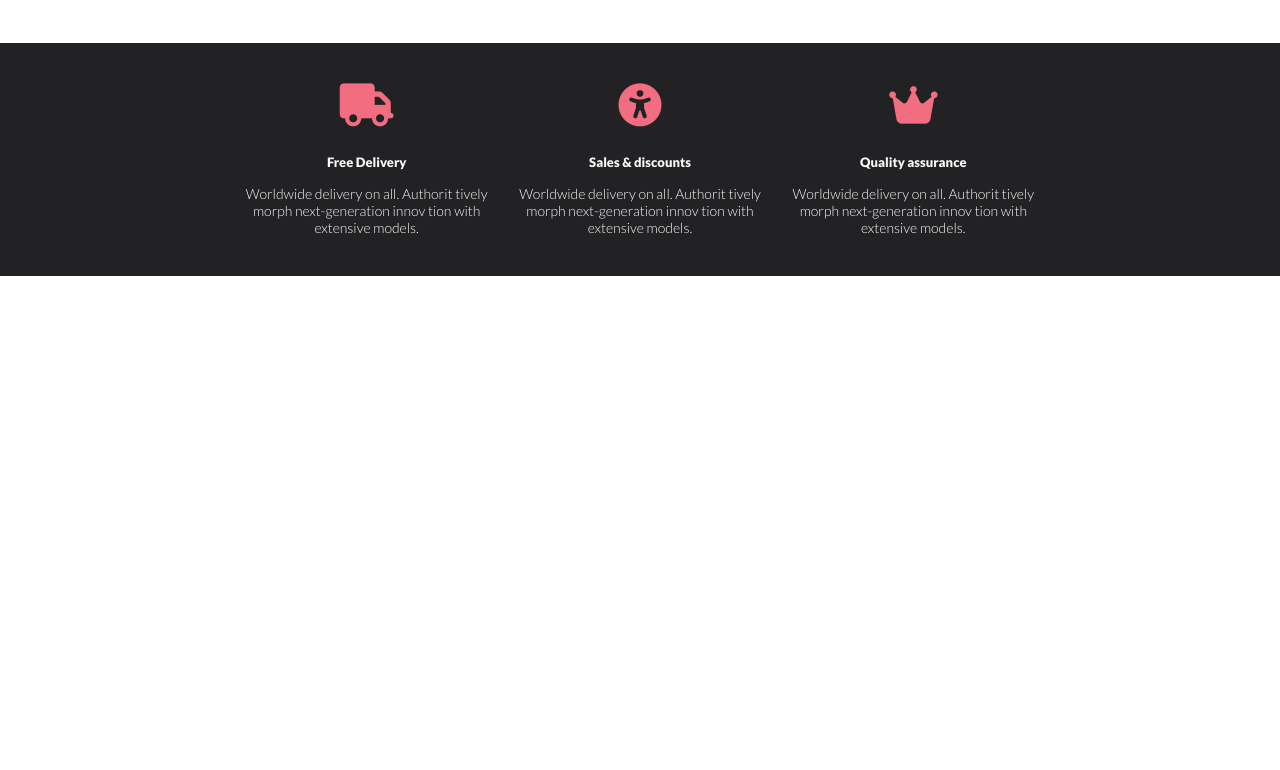
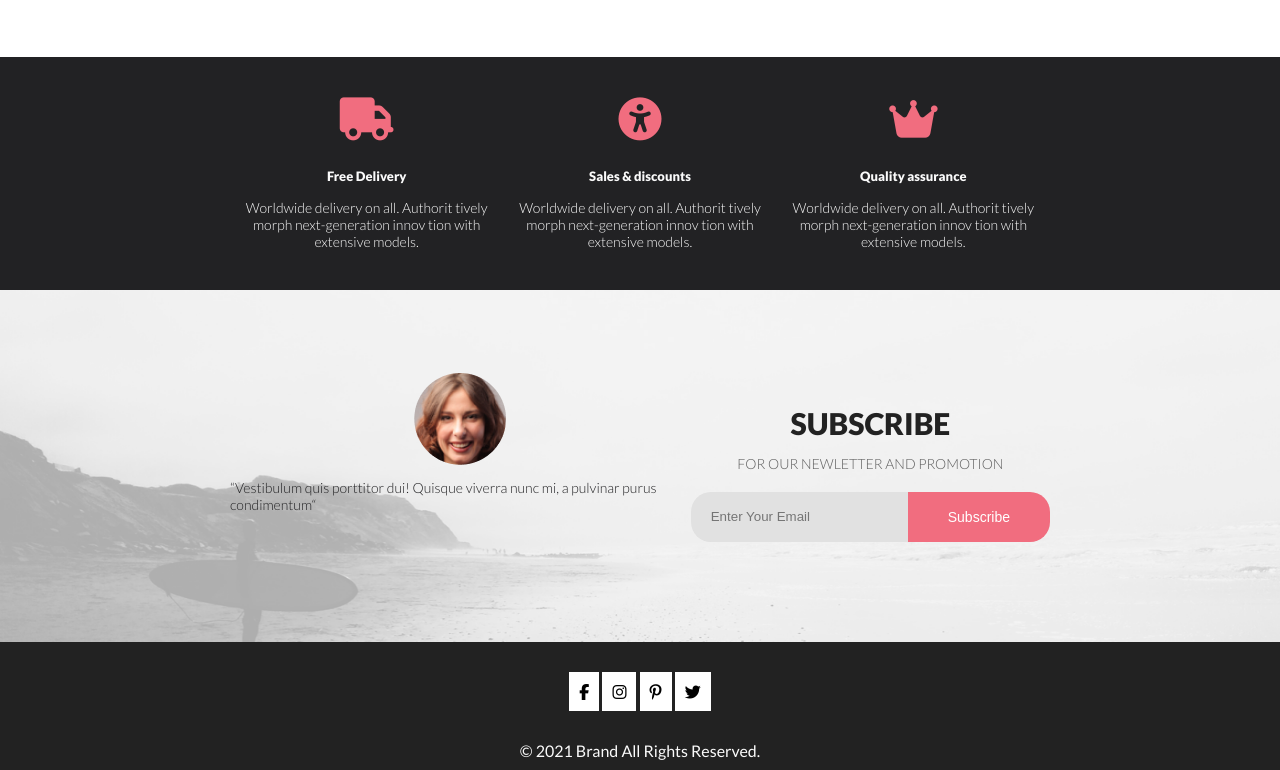
Before and after one commit to camelot1399/shop2, a plain HTML site: page index.html in a window 1280 px wide. Shown: the part 2906-3676 px from the top of the page. Before the commit the page ends 3182 px from the top, so only its background shows below. Drawn offline with Linux system fonts and the light colour scheme.

Commit message:
add footer

```diff
--- a/assets/css/style.sass
+++ b/assets/css/style.sass
@@ -21,6 +21,7 @@ $color8: #FBFBFB //gray
 $color4: #FF6A6A //btn co
 $color5: #F26376 // btn color
 $color6: #fff
+$color9: #E1E1E1 //gray
 
 body
   font-family: Lato
@@ -45,6 +46,7 @@ p
   font-size: 14px
   line-height: 17px
   color: $color2
+  margin-top: 14px
 .colorSpec
   color: $color1
 .wrapper
@@ -238,6 +240,69 @@ p
       color: $color8
       text-align: center
 
+.subscribe
+  background-image: url('../img/subscribe/photo subscribe_max.png')
+  background-size: cover
+  background-position: 21%, 50%
+  display: flex
+  flex-direction: column
+  align-items: center
+  justify-content: center
+  padding-top: 55px
+  padding-bottom: 100px
+  &__block1
+    display: flex
+    flex-direction: column
+    align-items: center
+    justify-content: center
+  &__p
+    color: #222224
+  &__block2
+    display: flex
+    flex-direction: column
+    align-items: center
+    justify-content: center
+    margin-top: 60px
+  &__form
+    margin-top: 20px
+    height: 50px
+    display: flex
+  &__input
+    background: #E1E1E1
+    color: #222224
+    border: none
+    padding: 7px 20px
+    border-radius: 20px 0 0 20px
+    &:focus
+      outline: 0
+  &__submit
+    border: none
+    background: #F16D7F
+    color: white
+    font-size: 14px
+    border-radius: 0 20px 20px 0
+    &:focus
+      outline: 0
+.footer
+  background: $bg3
+  display: flex
+  flex-direction: column
+  align-items: center
+  color: #FBFBFB
+  padding-top: 40px
+  padding-bottom: 10px
+  &__socialIcon
+    width: 30px
+    height: 30px
+    padding: 10px
+    background: white
+    color: black
+    transition: all .5s
+  &__socialIcon:hover
+    background: $bg5
+    color: white
+  &__text
+    margin-top: 40px
 @media screen and (min-width: 768px)
   .user
     display: block
@@ -279,7 +344,8 @@ p
       display: flex
       flex-direction: column
       flex: 0 0 49%
-
+  .subscribe
+    background-position: 21%, 50%
 @media (min-width: 1140px)
   .wrapper
     padding-left: 230px
@@ -328,3 +394,8 @@ p
   .worldwide
     &__items
       flex-direction: row
+  .subscribe
+    flex-direction: row
+    justify-content: space-between
+    align-items: center
+    background-position: 26%, 50%
--- a/index.html
+++ b/index.html
@@ -227,5 +227,34 @@
 
         </div>
     </section>
+
+    <section class="subscribe wrapper">
+
+        <div class="subscribe__block1">
+            <img src="./assets/img/subscribe/subscr_photo.png" alt="">
+            <p class="subscribe__p">“Vestibulum quis porttitor dui! Quisque viverra nunc mi, a pulvinar purus condimentum“</p>
+        </div>
+
+        <div class="subscribe__block2">
+            <h2 class="subscribe__h2">SUBSCRIBE</h2>
+            <p>FOR OUR NEWLETTER AND PROMOTION</p>
+
+            <form action="#" class="subscribe__form">
+                <input type="text" placeholder="Enter Your Email" class="subscribe__input">
+                <button type="submit" class="btn subscribe__submit">Subscribe</button>
+            </form>
+        </div>
+
+    </section>
+
+    <footer class="footer wrapper">
+        <div class="footer__social">
+            <a class="footer__socialIcon" href="#"><i class="fab fa-facebook-f"></i></a>
+            <a class="footer__socialIcon" href="#"><i class="fab fa-instagram"></i></a>
+            <a class="footer__socialIcon" href="#"><i class="fab fa-pinterest-p"></i></a>
+            <a class="footer__socialIcon" href="#"><i class="fab fa-twitter"></i></a>
+        </div>
+        <div class="footer__text">© 2021  Brand  All Rights Reserved.</div>
+    </footer>
 </body>
 </html>
```
Also changed, not shown: assets/css/style.css, assets/img/subscribe/photo subscribe+middle.png (added), assets/img/subscribe/photo subscribe_max.png (added), assets/img/subscribe/photo subscribe_mini.png (added), assets/img/subscribe/subscr_photo.png (added), 4 other files.
